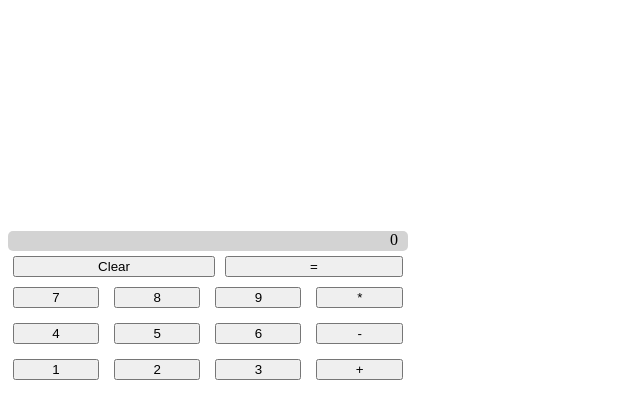
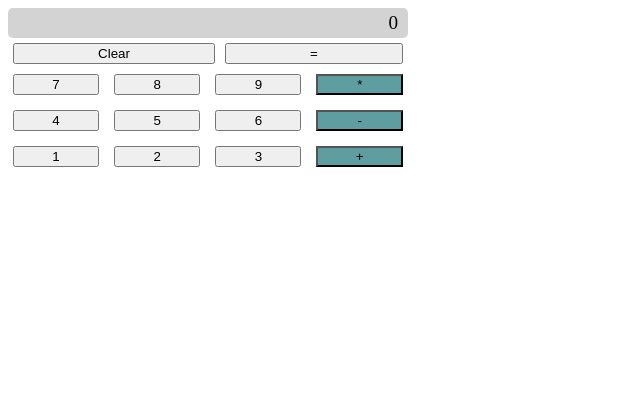
Before and after one commit to RyanJamesBrown/Calculator, a plain HTML site: page index.html in a window 1280 px wide. Shown: the whole page, without its empty margins (0-640 px from the left). Drawn offline with Linux system fonts and the light colour scheme.

Commit message:
First Commit

```diff
--- a/index.html
+++ b/index.html
@@ -21,17 +21,17 @@
                 <button class="gridButton" id="b7">7</button>
                 <button class="gridButton" id="b8">8</button>
                 <button class="gridButton" id="b9">9</button>
-                <button class="gridButton" id="b*">*</button>
+                <button class="opButton" id="b*">*</button>
 
                 <button class="gridButton" id="b4">4</button>
                 <button class="gridButton" id="b5">5</button>
                 <button class="gridButton" id="b6">6</button>
-                <button class="gridButton" id="b-">-</button>
+                <button class="opButton" id="b-">-</button>
 
                 <button class="gridButton" id="b1">1</button>
                 <button class="gridButton" id="b2">2</button>
                 <button class="gridButton" id="b3">3</button>
-                <button class="gridButton" id="b+">+</button>
+                <button class="opButton" id="b+">+</button>
 
             </div>
         </div>
--- a/script.js
+++ b/script.js
@@ -90,10 +90,13 @@ function operate(a,b,o){
         screenDisplay = Number(a) - Number(b);
     }
     else if(o == "*"){
-        screenDisplay = Number(a) - Number(b);
+        screenDisplay = Number(a) * Number(b);
     }
     else if(o == "-"){
-        screenDisplay = Number(a) - Number(b);
+        if(b == 0){
+            screenDisplay = 666;
+        }
+        else{screenDisplay = Number(a) / Number(b);}
     }
     screen.innerHTML = screenDisplay;
     operand = '';
--- a/style.css
+++ b/style.css
@@ -1,9 +1,12 @@
 #screen{
     background-color: lightgray;
     border-radius: 5px;
+    font-size: larger;
     text-align: right;
+    justify-content: center;
     padding-right: 10px;
-    height:20px;
+    height:30px;
+    line-height: 30px;
 }
 
 #calculatorItself{
@@ -11,7 +14,7 @@
     Height:600px;
     display:flex;
     flex-direction: column;
-    justify-content: center;
+    justify-content:flex-start;
 }
 
 #topButtons{
@@ -25,7 +28,17 @@
     grid-gap:5px;
 }
 
+.opButton{
+    background-color: cadetblue;
+}
+
 button {
     flex: 1 1 auto;
     margin:5px;
+    transition-duration: .2s;
 }
+
+button:hover{
+    background-color:whitesmoke;
+    color:indigo
+}
```
